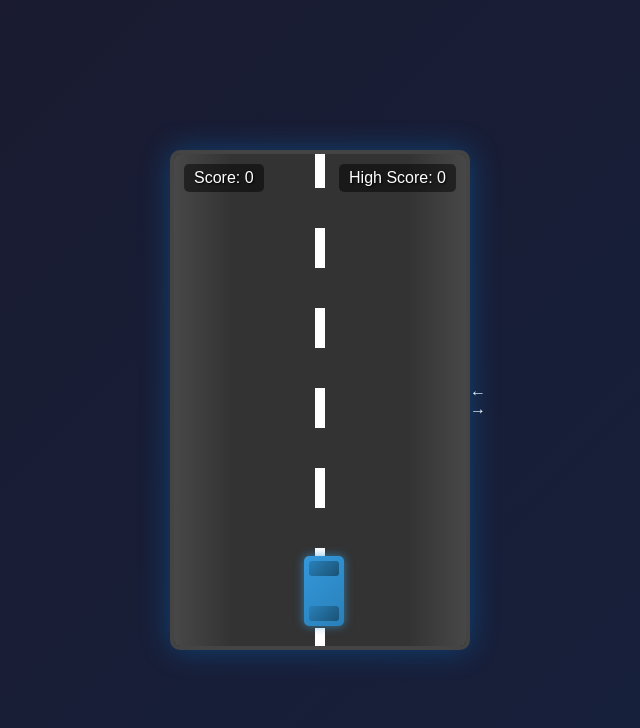
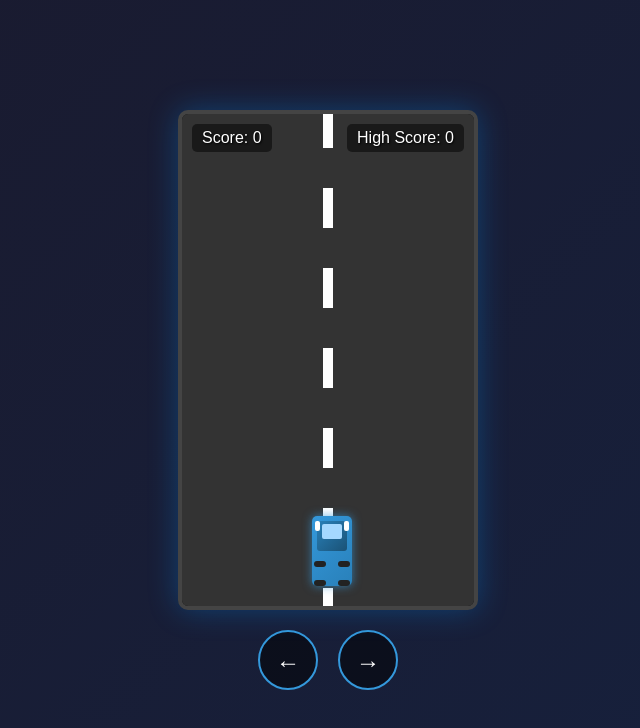
Before and after one commit to Leleyy04/RACE, a plain HTML site: page index.html in a window 1280 px wide. Shown: the whole page, without its empty margins (312-952 px from the left). Drawn offline with Linux system fonts and the light colour scheme.

Commit message:
Update style.css

```diff
--- a/style.css
+++ b/style.css
@@ -8,6 +8,7 @@
 
 body {
     display: flex;
+    flex-direction: column;
     justify-content: center;
     align-items: center;
     height: 100vh;
@@ -60,61 +61,47 @@ body {
     100% { top: 0; }
 }
 
-/* Side stripes */
-.road::after {
-    content: "";
-    position: absolute;
-    top: 0;
-    left: 0;
-    width: 100%;
-    height: 100%;
-    background: linear-gradient(
-        90deg,
-        rgba(255,255,255,0.1) 0%,
-        transparent 20%,
-        transparent 80%,
-        rgba(255,255,255,0.1) 100%
-    );
-}
-
+/* Player car styling */
 .player-car {
     position: absolute;
     width: 40px;
     height: 70px;
-    background: linear-gradient(135deg, #3498db, #2980b9);
     bottom: 20px;
     left: 130px;
-    border-radius: 5px;
     z-index: 10;
-    box-shadow: 0 0 10px rgba(52, 152, 219, 0.7);
     transition: transform 0.1s;
 }
 
-/* Car details */
-.player-car::before {
-    content: "";
+.car-body {
+    position: absolute;
+    width: 100%;
+    height: 100%;
+    background: linear-gradient(135deg, #3498db, #2980b9);
+    border-radius: 5px;
+    box-shadow: 0 0 10px rgba(52, 152, 219, 0.7);
+}
+
+.car-top {
     position: absolute;
     width: 30px;
-    height: 15px;
+    height: 30px;
     background: linear-gradient(135deg, #2980b9, #1a5276);
     top: 5px;
     left: 5px;
     border-radius: 3px;
 }
 
-.player-car::after {
-    content: "";
+.car-window {
     position: absolute;
-    width: 30px;
+    width: 20px;
     height: 15px;
-    background: linear-gradient(135deg, #2980b9, #1a5276);
-    bottom: 5px;
-    left: 5px;
-    border-radius: 3px;
+    background: #a5d8ff;
+    top: 8px;
+    left: 10px;
+    border-radius: 2px;
 }
 
-/* Car headlights */
-.player-car .headlight {
+.car-light {
     position: absolute;
     width: 5px;
     height: 10px;
@@ -123,21 +110,35 @@ body {
     border-radius: 2px;
 }
 
-.player-car .headlight.left {
-    left: 3px;
+.car-light.left { left: 3px; }
+.car-light.right { right: 3px; }
+
+.car-wheel {
+    position: absolute;
+    width: 12px;
+    height: 6px;
+    background: #222;
+    border-radius: 3px;
 }
 
-.player-car .headlight.right {
-    right: 3px;
+.car-wheel.front-left { bottom: 0; left: 2px; }
+.car-wheel.front-right { bottom: 0; right: 2px; }
+.car-wheel.rear-left { top: 45px; left: 2px; }
+.car-wheel.rear-right { top: 45px; right: 2px; }
+
+/* Opponent car styling */
+.opponent-car {
+    position: absolute;
+    width: 40px;
+    height: 70px;
+    z-index: 5;
 }
 
-.obstacle {
+.opponent-body {
     position: absolute;
-    width: 50px;
-    height: 50px;
-    background: linear-gradient(135deg, #e74c3c, #c0392b);
+    width: 100%;
+    height: 100%;
     border-radius: 5px;
-    z-index: 5;
     box-shadow: 0 0 10px rgba(231, 76, 60, 0.7);
 }
 
@@ -219,16 +220,26 @@ body {
     font-weight: bold;
 }
 
-.instructions {
-    position: absolute;
-    bottom: 20px;
+.controls {
+    display: flex;
+    justify-content: center;
+    margin-top: 20px;
+    gap: 20px;
+}
+
+.control-btn {
+    width: 60px;
+    height: 60px;
+    background: rgba(0, 0, 0, 0.5);
+    border: 2px solid #3498db;
+    border-radius: 50%;
     color: white;
-    text-align: center;
-    width: 100%;
-    font-size: 14px;
-    background: rgba(0, 0, 0, 0.7);
-    padding: 10px;
-    border-top: 1px solid rgba(255, 255, 255, 0.2);
+    font-size: 24px;
+    display: flex;
+    justify-content: center;
+    align-items: center;
+    cursor: pointer;
+    user-select: none;
 }
 
 /* Animation for when player moves */
```
